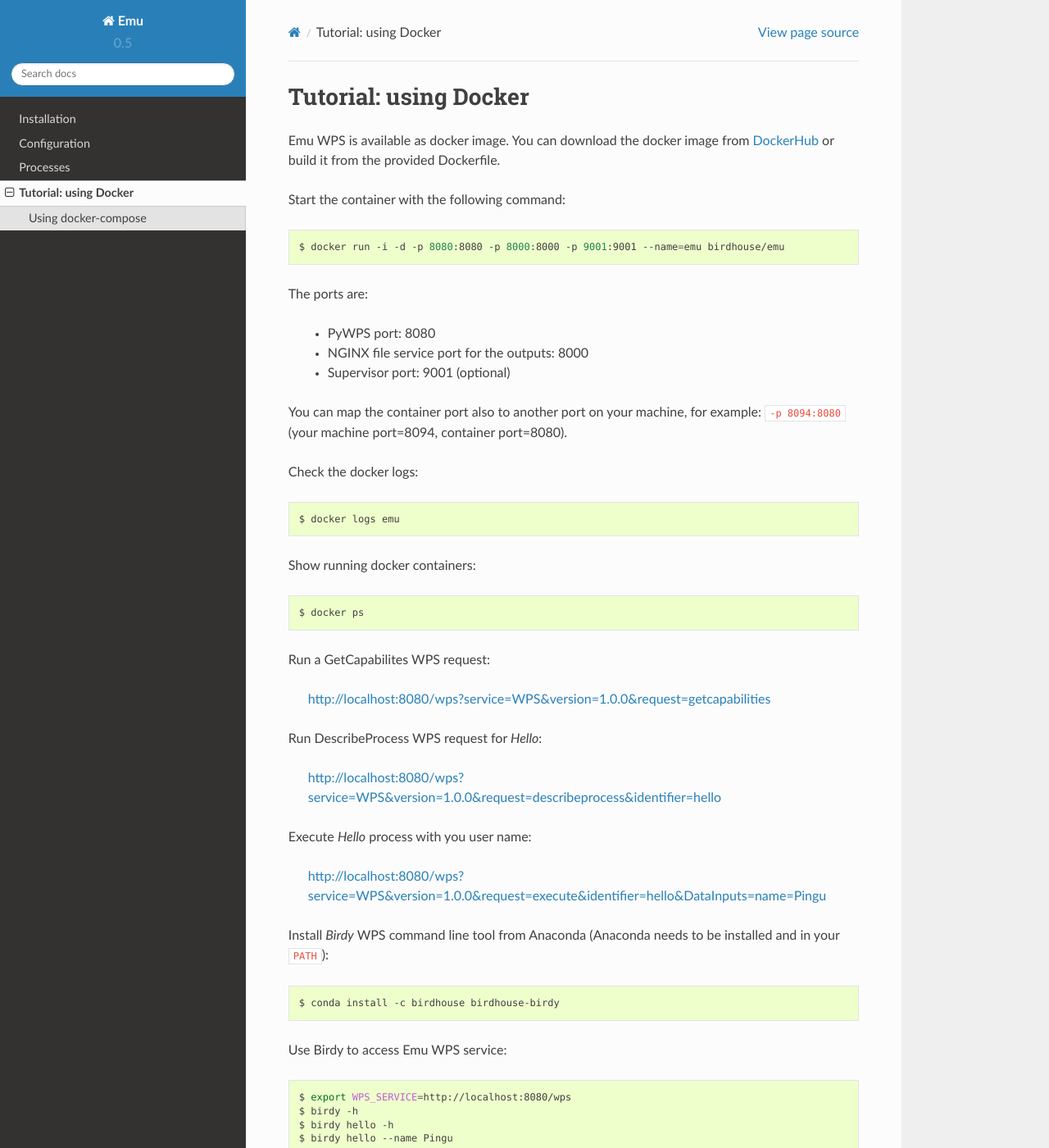
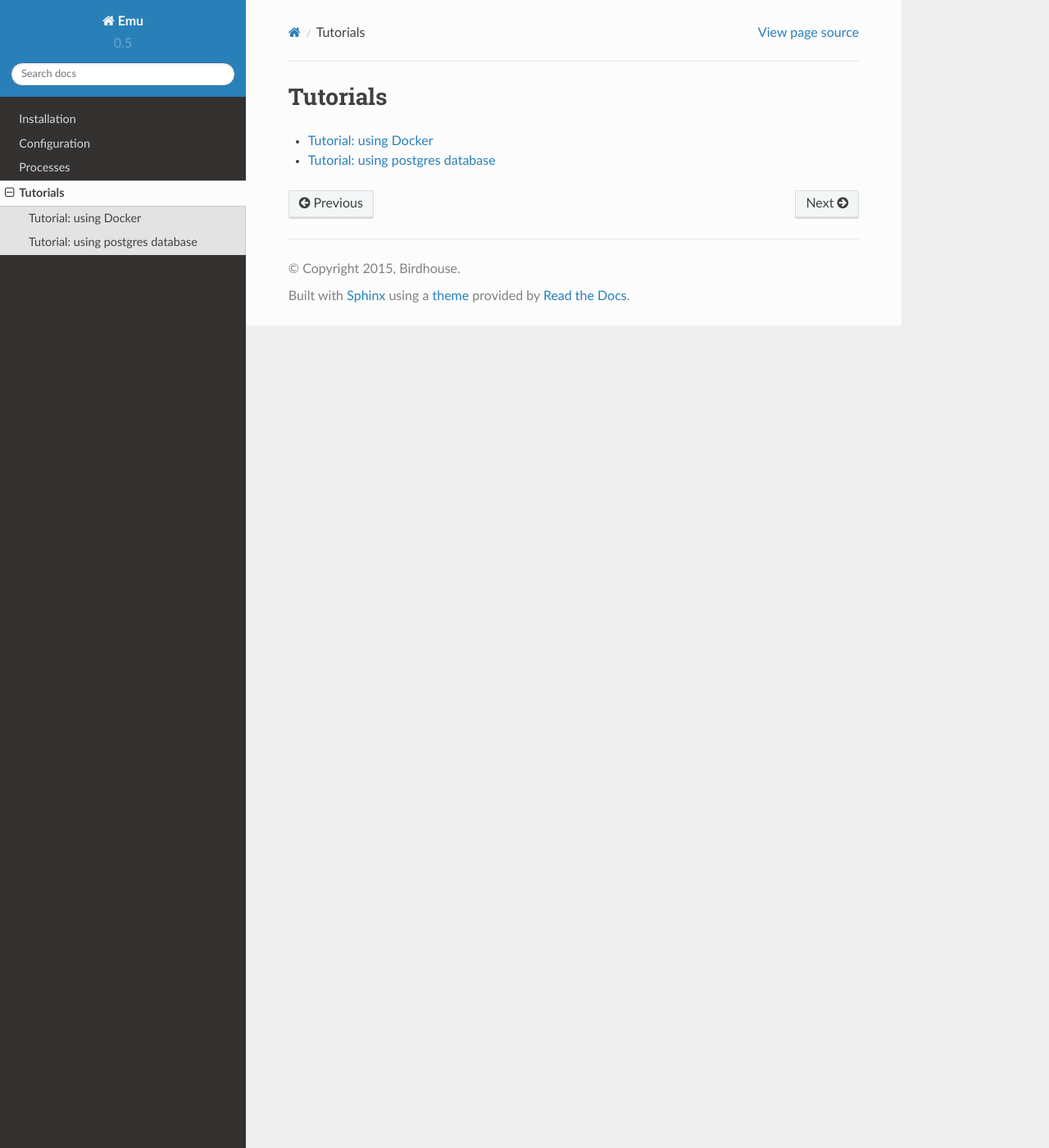
Before and after one commit to bird-house/emu, a Sphinx documentation site: the page built from docs/source/tutorial.rst, in a window 1280 px wide and 1400 px high. Shown: the whole window at 82% size. Built offline with Sphinx 7.4.7 and the Read the Docs theme 2.0.0, drawn with Linux system fonts in a browser that asks for light colours; some of the changed text lies outside the part shown.

Commit message:
added postgres tutorial

```diff
--- a/docs/source/tutorial.rst
+++ b/docs/source/tutorial.rst
@@ -1,91 +1,10 @@
 .. _tutorial:
 
-Tutorial: using Docker
-======================
+Tutorials
+=========
 
-Emu WPS is available as docker image. You can download the docker image from `DockerHub <https://hub.docker.com/r/birdhouse/emu/>`_
-or build it from the provided Dockerfile.
+.. toctree::
+   :maxdepth: 1
 
-Start the container with the following command:
-
-.. code-block:: sh
-
-  $ docker run -i -d -p 8080:8080 -p 8000:8000 -p 9001:9001 --name=emu birdhouse/emu
-
-The ports are:
-
-  * PyWPS port: 8080
-  * NGINX file service port for the outputs: 8000
-  * Supervisor port: 9001 (optional)
-
-You can map the container port also to another port on your machine, for example: ``-p 8094:8080``
-(your machine port=8094, container port=8080).
-
-Check the docker logs:
-
-.. code-block:: sh
-
-  $ docker logs emu
-
-Show running docker containers:
-
-.. code-block:: sh
-
-  $ docker ps
-
-Run a GetCapabilites WPS request:
-
-  http://localhost:8080/wps?service=WPS&version=1.0.0&request=getcapabilities
-
-Run DescribeProcess WPS request for *Hello*:
-
-  http://localhost:8080/wps?service=WPS&version=1.0.0&request=describeprocess&identifier=hello
-
-Execute *Hello* process with you user name:
-
-  http://localhost:8080/wps?service=WPS&version=1.0.0&request=execute&identifier=hello&DataInputs=name=Pingu
-
-Install *Birdy* WPS command line tool from Anaconda (Anaconda needs to be installed and in your ``PATH``):
-
-.. code-block:: sh
-
-  $ conda install -c birdhouse birdhouse-birdy
-
-Use Birdy to access Emu WPS service:
-
-.. code-block:: sh
-
-  $ export WPS_SERVICE=http://localhost:8080/wps
-  $ birdy -h
-  $ birdy hello -h
-  $ birdy hello --name Pingu
-
-Stop and remove docker container:
-
-.. code-block:: sh
-
-  $ docker stop emu_wps
-  $ docker rm emu_wps
-
-Using docker-compose
---------------------
-
-Use `docker-compose <https://docs.docker.com/compose/install/>`_ (you need a recent version > 1.7) to start the container:
-
-.. code-block:: sh
-
-   $ git clone https://github.com/bird-house/emu.git
-   $ cd emu
-   $ docker-compose up -d
-   $ docker-compose logs emu
-
-You can change the ports and hostname with environment variables:
-
-.. code-block:: sh
-
-   $ HOSTNAME=emu HTTP_PORT=8094 SUPERVISOR_PORT=48094 docker-compose up
-
-Now the WPS is available on port 8094: http://emu:8094/wps?service=WPS&version=1.0.0&request=GetCapabilities.
-
-You can also customize the ``docker-compose.yml`` file.
-See the `docker-compose documentation <https://docs.docker.com/compose/environment-variables/>`_.
+   tutorial/using_docker
+   tutorial/using_postgres
```
Also changed, not shown: docs/source/tutorial/using_docker.rst (added, +91 -0 lines), docs/source/tutorial/using_postgres.rst (added, +72 -0 lines).
